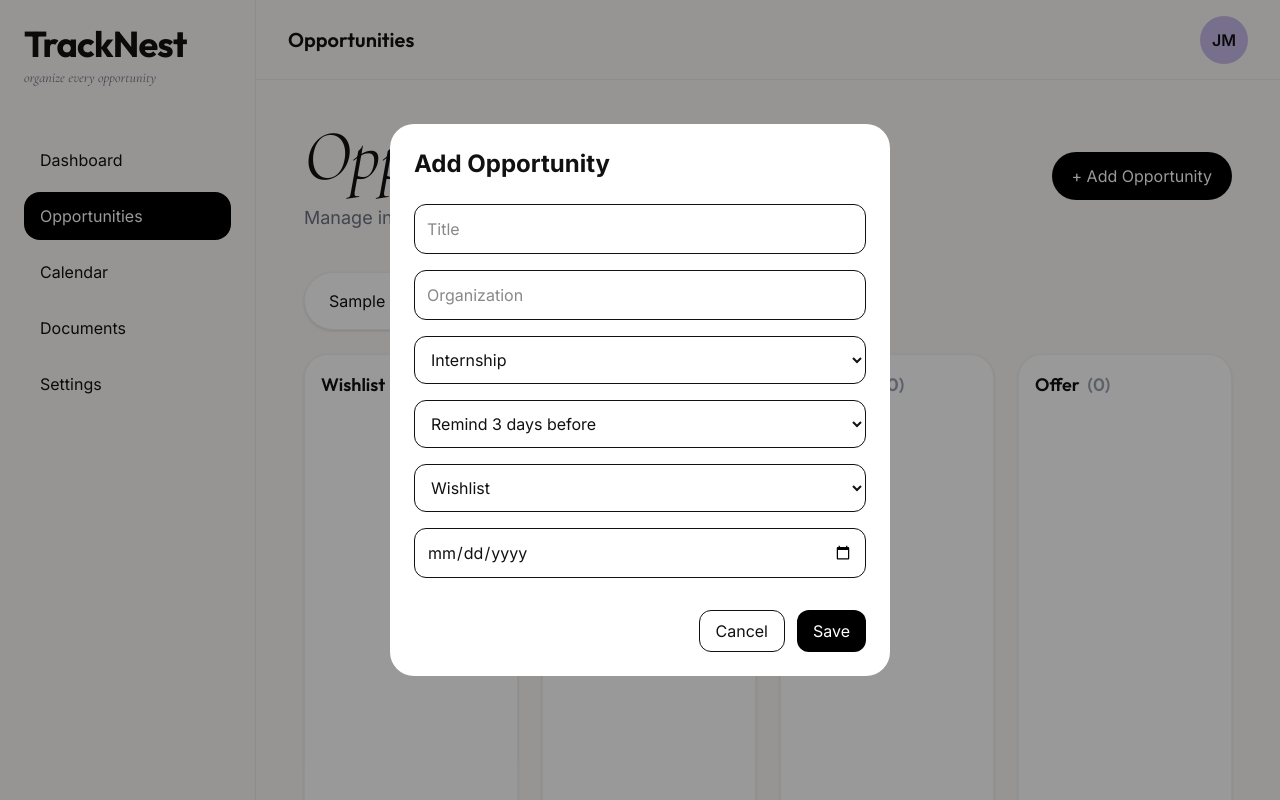
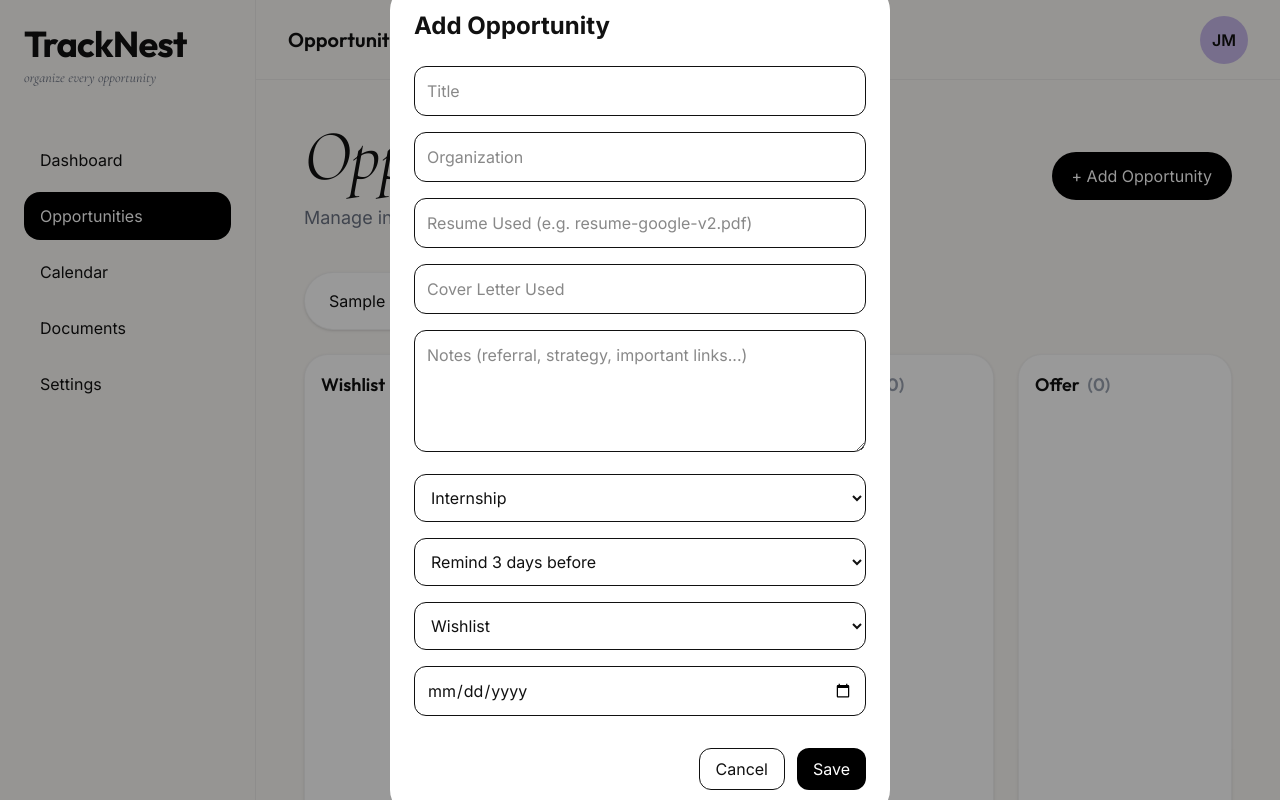
Before and after one commit to Jyotiiii3003/TrackNest, a React (Vite) app in the folder frontend/: page /opportunities in a window 1280 px wide. Both pictures are taken after typing "Sample" into the empty fields and a click on the button "+ Add Opportunity". Shown: the top 800 px of the page. Built offline with nearby package versions, Linux system fonts and the light colour scheme.

Commit message:
Add opportunity document memory and lifecycle completion tracking

```diff
--- a/frontend/src/components/opportunities/AddOpportunityModal.jsx
+++ b/frontend/src/components/opportunities/AddOpportunityModal.jsx
@@ -13,7 +13,10 @@ function AddOpportunityModal({
     category: "Internship",
     status: "Wishlist",
     deadline: "",
-    reminderDays:3
+    reminderDays:3,
+    resumeName: "",
+    coverLetterName: "",
+    notes: "",
   }
 );
 
@@ -25,7 +28,10 @@ function AddOpportunityModal({
       category: "Internship",
       status: "Wishlist",
       deadline: "",
-      reminderDays: 3
+      reminderDays: 3,
+      resumeName: "",
+      coverLetterName: "",
+      notes: "",
     }
   );
 }, [existingData]);
@@ -92,6 +98,45 @@ function AddOpportunityModal({
             required
           />
 
+          <input
+            type="text"
+            placeholder="Resume Used (e.g. resume-google-v2.pdf)"
+            className="w-full border rounded-xl p-3"
+            value={formData.resumeName}
+            onChange={(e) =>
+            setFormData({
+              ...formData,
+              resumeName: e.target.value,
+            })
+            }
+          />
+
+          <input
+            type="text"
+            placeholder="Cover Letter Used"
+            className="w-full border rounded-xl p-3"
+            value={formData.coverLetterName}
+            onChange={(e) =>
+            setFormData({
+            ...formData,
+            coverLetterName: e.target.value,
+           })
+            }
+          />
+
+          <textarea
+            placeholder="Notes (referral, strategy, important links...)"
+            className="w-full border rounded-xl p-3"
+            rows="4"
+            value={formData.notes}
+            onChange={(e) =>
+            setFormData({
+            ...formData,
+            notes: e.target.value,
+            })
+            }
+          />
+
           <select
               className="w-full border rounded-xl p-3"
               value={formData.category}
@@ -152,7 +197,7 @@ function AddOpportunityModal({
             <option>Interview</option>
             <option>Offer</option>
             <option>Rejected</option>
-            <option>Accepted</option>
+            <option>Completed</option>
           </select>
 
           <input
--- a/frontend/src/components/opportunities/OpportunityCard.jsx
+++ b/frontend/src/components/opportunities/OpportunityCard.jsx
@@ -37,13 +37,31 @@ function OpportunityCard({ opportunity,onDelete,onMove,onEdit }) {
       </h3>
 
      <p
-  className="text-md mt-1 text-gray-500"
-  style={{
-    fontFamily: "Inter",
-  }}
->
+        className="text-md mt-1 text-gray-500"
+        style={{
+        fontFamily: "Inter",
+        }}
+        >
         {opportunity.organization}
       </p>
+
+        {opportunity.resumeName && (
+          <p className="text-xs text-gray-400 mt-2">
+           Resume: {opportunity.resumeName}
+        </p>
+        )}
+
+        {opportunity.coverLetterName && (
+        <p className="text-xs text-gray-400 mt-1">
+          Cover: {opportunity.coverLetterName}
+        </p>
+        )}
+
+        {opportunity.notes && (
+          <p className="text-xs text-gray-500 mt-2 line-clamp-2">
+          {opportunity.notes}
+        </p>
+        )}
 
         <p className="text-xs text-gray-400 mt-2">
         Reminder: {opportunity.reminderDays} day(s) before
```
